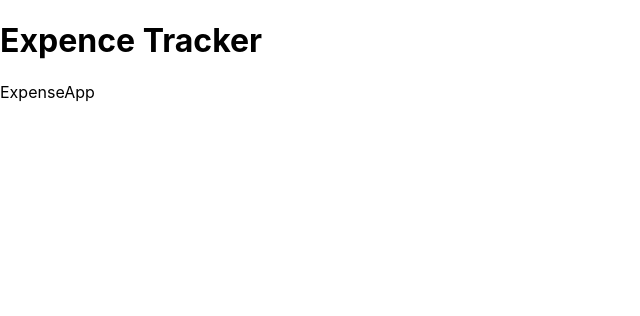
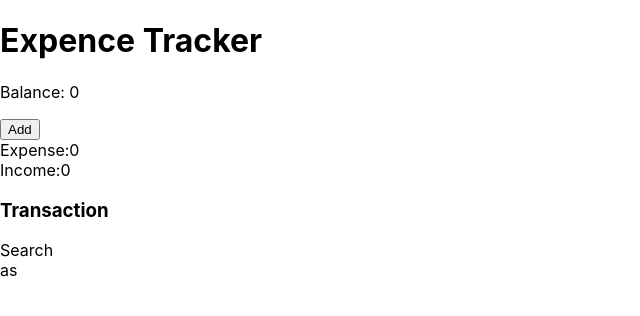
Before and after one commit to ZahraNejati79/ExpenseTracker, a React (Create React App) app: page / in a window 1280 px wide. Shown: the top 316 px of the page, without its empty margins (0-640 px from the left). Built offline with nearby package versions, Linux system fonts and the light colour scheme.

Commit message:
Overview & TransAction

```diff
--- a/src/components/ExpenseApp/ExpenseApp.jsx
+++ b/src/components/ExpenseApp/ExpenseApp.jsx
@@ -1,5 +1,17 @@
+import { useState } from "react";
+import OverView from "../OverView/OverView";
+import TransAction from "../TransAction/TransAction";
+
 const ExpenseApp = () => {
-  return <div>ExpenseApp</div>;
+  const [expense, setSpense] = useState(0);
+  const [incom, setIncome] = useState(0);
+  const [transaction, setTransaction] = useState([]);
+  return (
+    <div>
+      <OverView expense={expense} incom={incom} />
+      <TransAction transaction={transaction} />
+    </div>
+  );
 };
 
 export default ExpenseApp;
--- /dev/null
+++ b/src/components/OverView/OverView.jsx
@@ -0,0 +1,16 @@
+const OverView = ({ incom, expense }) => {
+  return (
+    <section>
+      <div>
+        <p>Balance: {incom - expense}</p>
+        <button>Add</button>
+      </div>
+      <div>
+        <div>Expense:{expense}</div>
+        <div>Income:{incom}</div>
+      </div>
+    </section>
+  );
+};
+
+export default OverView;
--- /dev/null
+++ b/src/components/TransAction/TransAction.jsx
@@ -0,0 +1,11 @@
+const TransAction = ({ transaction }) => {
+  return (
+    <div>
+      <h3>Transaction</h3>
+      <div>Search</div>
+      <div>as</div>
+    </div>
+  );
+};
+
+export default TransAction;
```
